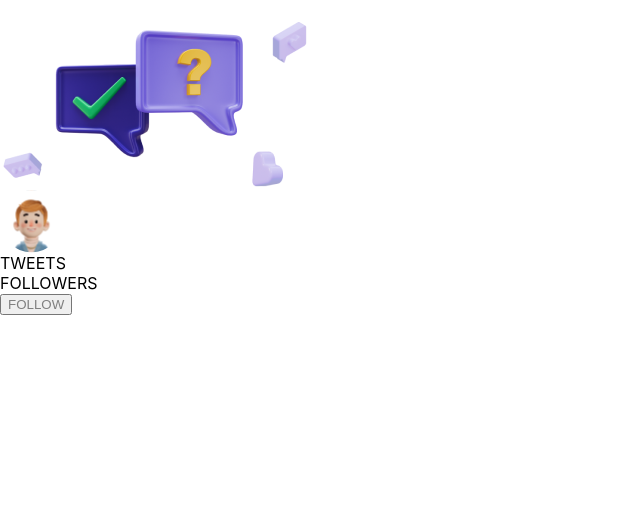
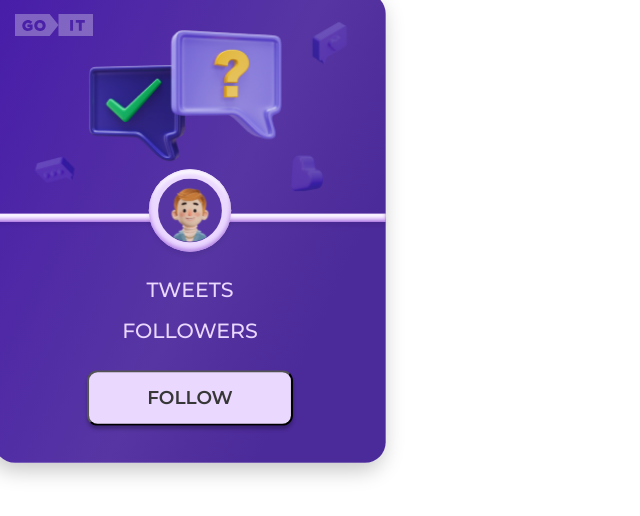
Before and after one commit to AVViktoria/-react-test-tweets, a React (Create React App) app: page / in a window 1280 px wide. Shown: the top 516 px of the page, without its empty margins (0-640 px from the left). Built offline with nearby package versions, Linux system fonts and the light colour scheme.

Commit message:
feat: create styles for usercard

```diff
--- a/src/App.js
+++ b/src/App.js
@@ -1,17 +1,11 @@
-import user from "./data/user.json";
+// import users from "./data/users.json";
 
 import { UserCard } from "../src/components/UserCard/UserCard";
 function App() {
   return (
     <>
       <div>
-        <UserCard
-          user={user.name}
-          tweets={user.tweets}
-          followers={user.followers}
-          avatar={user.avatar}
-          id={user.id}
-        />
+        <UserCard />
       </div>
     </>
   );
--- a/src/components/Button/Button.styled.js
+++ b/src/components/Button/Button.styled.js
@@ -1,5 +1,26 @@
 import styled from "styled-components";
 
 export const ButtonFollow = styled.button`
-  color: grey;
+  display: block;
+  margin: 0 auto;
+  min-width: 196px;
+  padding: 14px 56px;
+  font-family: "Montserrat";
+  font-style: normal;
+  font-weight: 600;
+  font-size: 18px;
+  line-height: 22px;
+  text-transform: uppercase;
+  color: #373737;
+  background: #ebd8ff;
+  box-shadow: 0px 3.43693px 3.43693px rgba(0, 0, 0, 0.25);
+  border-radius: 10.3108px;
+  cursor: pointer;
+  &:hover {
+    transform: scale(1.03);
+    cursor: zoom-in;
+  }
 `;
+// height: 50px;
+//   left: 92px;
+//   top: 374px;
--- a/src/components/UserCard/UserCard.jsx
+++ b/src/components/UserCard/UserCard.jsx
@@ -6,19 +6,19 @@ import {
   CardContainer,
   CardHeader,
   Logo,
-  Decoration,
+  CardDecor,
   ImgDecor,
+  CardMain,
   CardAvatar,
   ImgAvatar,
   UserInfo,
-  Tweets,
-  Followers,
+  UserText,
 } from "../UserCard/UserCard.styled";
 
 //    images
 import logo from "../../images/logo.svg";
 import headerDecor from "../../images/headerDecor.png";
-import avatar from "../../images/avatar.svg"
+import avatar from "../../images/avatar.svg";
 
 export const UserCard = ({ user, onClick }) => {
   return (
@@ -26,18 +26,20 @@ export const UserCard = ({ user, onClick }) => {
       <CardContainer>
         <CardHeader>
           <Logo src={logo} alt="Logo GOIT" />
-          <Decoration>
-            <ImgDecor src={headerDecor} alt = "check mark and question mark"/>
-          </Decoration>
+          <CardDecor>
+            <ImgDecor src={headerDecor} alt="check mark and question mark" />
+          </CardDecor>
         </CardHeader>
-        <CardAvatar>
-          <ImgAvatar src={avatar} alt = "avatar image"/>
-        </CardAvatar>
-        <UserInfo>
-          <Tweets> TWEETS</Tweets>
-          <Followers> FOLLOWERS</Followers>
-        </UserInfo>
-        <Button user={user} onClick={onClick} />
+        <CardMain>
+          <CardAvatar>
+            <ImgAvatar src={avatar} alt="avatar image" />
+          </CardAvatar>
+          <UserInfo>
+            <UserText> TWEETS</UserText>
+            <UserText> FOLLOWERS</UserText>
+          </UserInfo>
+          <Button user={user} onClick={onClick} />
+        </CardMain>
       </CardContainer>
     </>
   );
--- a/src/components/UserCard/UserCard.styled.js
+++ b/src/components/UserCard/UserCard.styled.js
@@ -1,32 +1,99 @@
 import styled from "styled-components";
 
-export const CardContainer = styled.div`
-  // color: grey;
+export const CardContainer = styled.li`
+  max-width: 380px;
+  background: linear-gradient(
+    114.99deg,
+    #471ca9 -0.99%,
+    #5736a3 54.28%,
+    #4b2a99 78.99%
+  );
+  box-shadow: -2.5777px 6.87386px 20.6216px rgba(0, 0, 0, 0.23);
+  border-radius: 20px;
+  transition: transform 250ms cubic-bezier(0.4, 0, 0.2, 1);
+  &:hover {
+    transform: scale(1.03);
+    cursor: zoom-in;
+  }
 `;
 export const CardHeader = styled.div`
-  // color: grey;
+  position: relative;
+  padding-top: 28px;
+  padding-bottom: 18px;
+  padding-left: 36px;
+  padding-right: 36px;
 `;
 export const Logo = styled.img`
-  // color: grey;
+  position: absolute;
+  top: 20px;
+  left: 20px;
+  width: 76px;
+  height: 22px;
 `;
-export const Decoration = styled.div`
-  // color: grey;
+export const CardDecor = styled.div`
+  position: relative;
+  max-width: 308px;
+  height: 168px;
+  margin-left: auto;
+  margin-right: auto;
+  fit-contain: cover;
 `;
-export const ImgDecor = styled.img`
-  // color: grey;
+export const ImgDecor = styled.img``;
+export const CardMain = styled.div`
+  position: relative;
+  text-align: center;
+  padding-bottom: 36px;
+  padding-top: 62px;
+  &:before {
+    content: "";
+    position: absolute;
+    top: 0;
+    left: 0;
+    width: 100%;
+    height: 8px;
+    background: #ebd8ff;
+    box-shadow: 0px 3.43693px 3.43693px rgba(0, 0, 0, 0.06),
+      inset 0px -1.71846px 3.43693px #ae7be3,
+      inset 0px 3.43693px 2.5777px #fbf8ff;
+  }
 `;
+
 export const CardAvatar = styled.div`
-  // color: grey;
+  position: absolute;
+  display: flex;
+  justify-content: center;
+  align-items: center;
+  left: 50%;
+  top: -43px;
+  transform: translate(-50%, 0);
+  width: 80px;
+  height: 80px;
+  background: #ebd8ff;
+  box-shadow: 0px 4.39163px 4.39163px rgba(0, 0, 0, 0.06),
+    inset 0px -2.19582px 4.39163px #ae7be3,
+    inset 0px 4.39163px 3.29372px #fbf8ff;
+  border-radius: 50%;
 `;
 export const ImgAvatar = styled.img`
-  // color: grey;
+  width: 62px;
+  height: 62px;
+  border-radius: 50%;
+  background-color: #5736a3;
+  object-fit: cover;
 `;
-export const UserInfo = styled.ul`
-  // color: grey;
+export const UserInfo = styled.ul``;
+export const UserText = styled.li`
+  font-family: "Montserrat";
+  font-style: normal;
+  font-weight: 500;
+  font-size: 20px;
+  line-height: 24px;
+  text-transform: uppercase;
+  color: #ebd8ff;
+  &:first-child {
+  }
+  &:last-child {
+    margin-top: 16px;
+    margin-bottom: 26px;
+  }
 `;
-export const Tweets = styled.li`
-  // color: grey;
-`;
-export const Followers = styled.li`
-  // color: grey;
-`;
--- a/src/index.css
+++ b/src/index.css
@@ -11,7 +11,8 @@ img {
   height: auto;
 }
 
-ul {
+ul,
+li {
   list-style: none;
   margin: 0;
   padding: 0;
```
Also changed, not shown: src/data/users.json (renamed from src/data/user.json).
